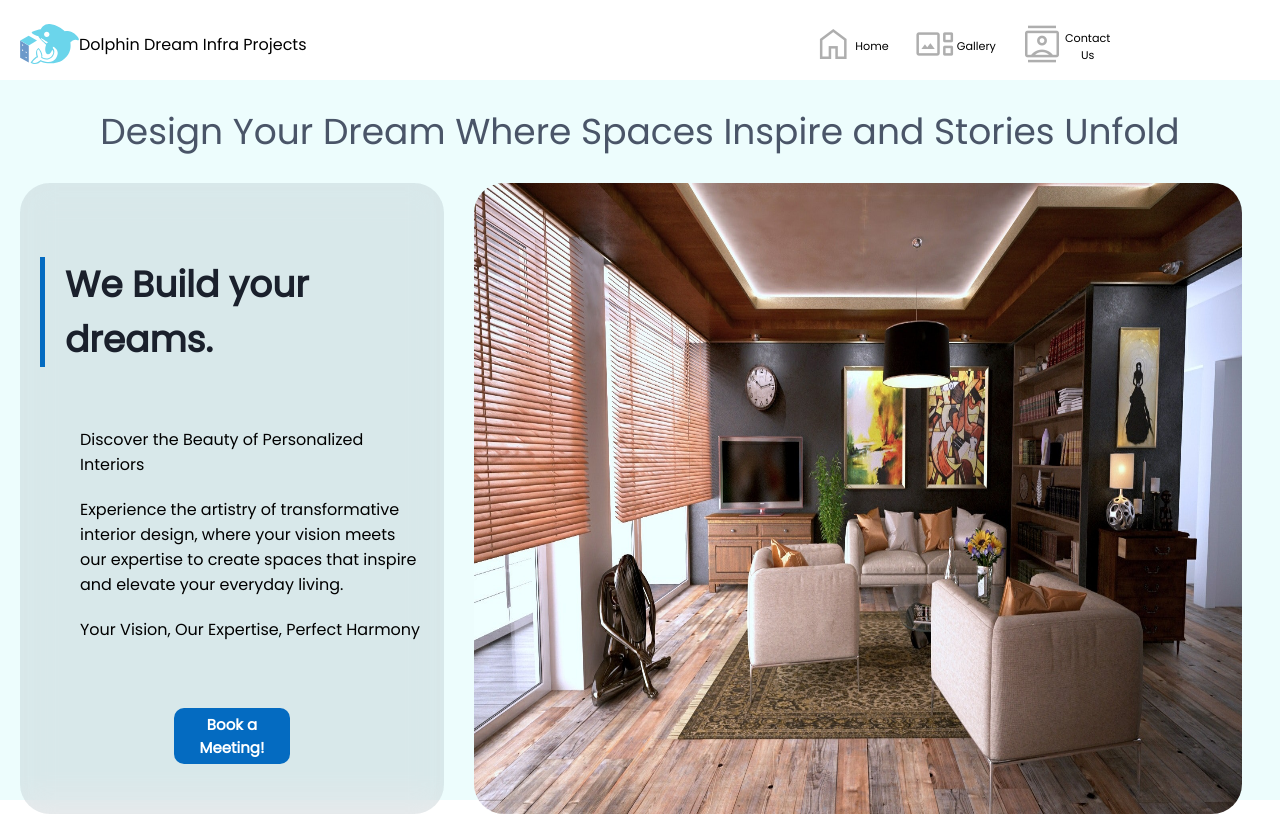
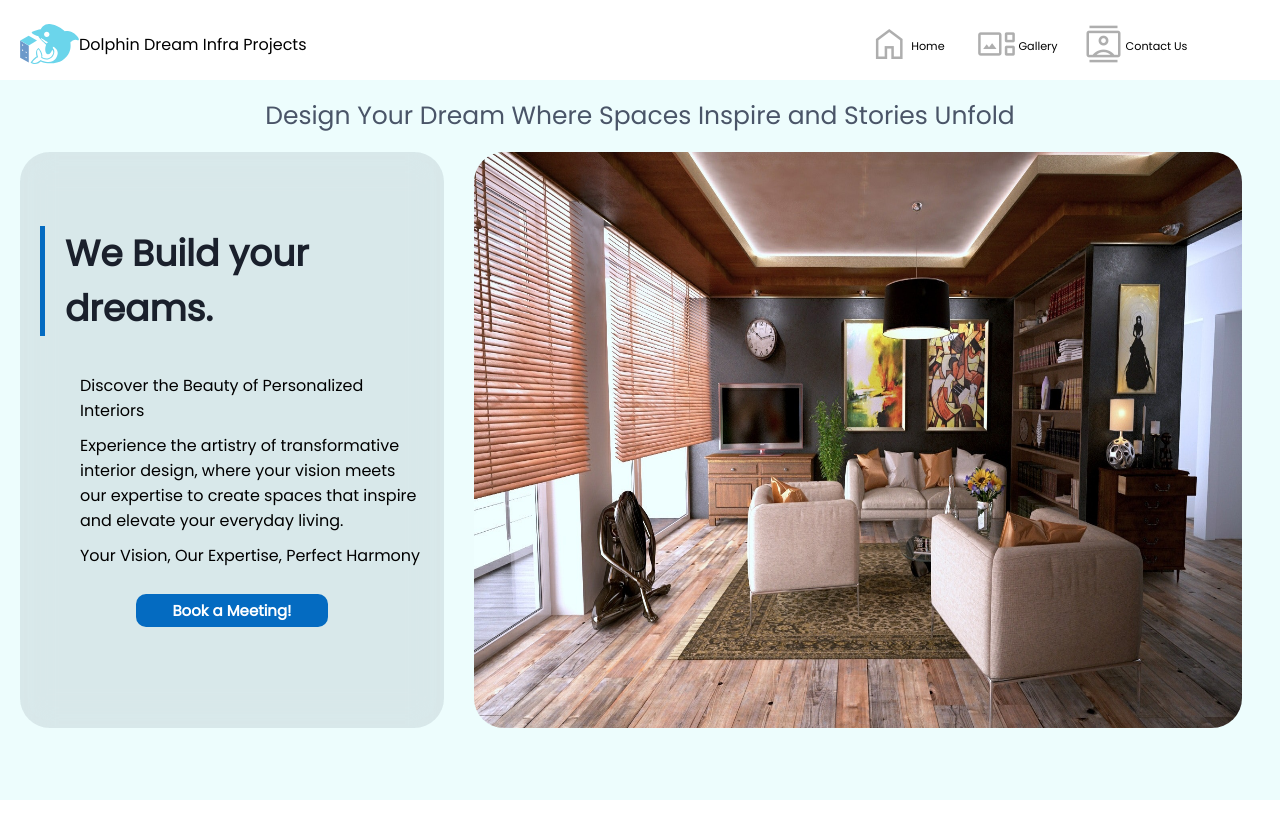
Before and after one commit to ShivashankarL/dolphin_iteriors, a React (Create React App) app: page /#/ in a window 1280 px wide. Built offline with nearby package versions, Linux system fonts and the light colour scheme.

Commit message:
update build for gh-pages

```diff
--- a/src/App.css
+++ b/src/App.css
@@ -3,6 +3,7 @@ html,
 body {
   height: 100%;
   margin: 0;
+  scroll-behavior: smooth;
 }
 
 .App {
--- a/src/components/LandingPage.tsx
+++ b/src/components/LandingPage.tsx
@@ -4,6 +4,7 @@ import NavBar from "./NavBar";
 import logo from "../images/logo.svg";
 import title1 from "../images/Dolphindream_Infra_Projects_LLP.svg";
 import Landing from "../images/landing.jpg";
+import ComingSoon from "./ComingSoon";
 const LandingPage = () => {
   return (
     <>
@@ -42,6 +43,7 @@ const LandingPage = () => {
           </div>
         </div>
       </div>
+      {/* <ComingSoon /> */}
     </>
   );
 };
--- a/src/components/NavBar.tsx
+++ b/src/components/NavBar.tsx
@@ -2,9 +2,6 @@ import React, { useState } from "react";
 import "./css/NavBar1.scss";
 import Logo from "../images/logo.svg";
 import { Link } from "react-router-dom";
-import Home from "../images/nav-icons/Home.svg";
-import Gallery from "../images/nav-icons/Gallery.svg";
-import ContactUs from "../images/nav-icons/ContactUs.svg";
 interface Props {
   children: React.ReactNode;
 }
--- a/src/components/css/LandingPage.scss
+++ b/src/components/css/LandingPage.scss
@@ -1,6 +1,6 @@
 .landing_page {
   height: calc(100% - 80px);
-  /* overflow: hidden; */
+  overflow: auto;
   background-size: cover;
   background-color: #edfdfd;
   display: flex;
@@ -8,20 +8,22 @@
 
   &-details {
     display: flex;
-    @media only screen and (max-width: 820px) {
+    height: 80%;
+    @media only screen and (max-width: 955px) {
       flex-direction: column;
       width: 100%;
     }
-    @media only screen and (min-width: 821px) {
+    @media only screen and (min-width: 956px) {
       flex-direction: row;
     }
   }
   .image_corousel {
-    @media only screen and (max-width: 820px) {
+    height: 100%;
+    @media only screen and (max-width: 955px) {
       width: calc(100% - 30px);
       margin-left: 20px;
     }
-    @media only screen and (min-width: 821px) {
+    @media only screen and (min-width: 956px) {
       width: 60%;
       margin-left: 30px;
     }
@@ -35,12 +37,20 @@
   .main-head {
     color: var(--gray-600, #4a5568);
     font-family: "Poppins", sans-serif;
-    @media only screen and (max-width: 477px) {
-      font-size: 16px;
+    @media only screen and (min-width: 956px) {
+      font-size: 25px;
     }
-    @media only screen and (min-width: 478px) {
-      font-size: 36px;
+    @media only screen and (max-width: 956px) {
+      font-size: 20px;
     }
+
+    @media only screen and (max-width: 615px) {
+      font-size: 18px;
+    }
+    @media only screen and (max-width: 550px) {
+      font-size: 15px;
+    }
+
     font-style: normal;
     font-weight: 400;
     line-height: normal;
@@ -48,11 +58,11 @@
   }
   .landing_text {
     display: flex;
-    @media only screen and (max-width: 820px) {
+    @media only screen and (max-width: 955px) {
       width: calc(100% - 80px);
       margin-bottom: 10px;
     }
-    @media only screen and (min-width: 821px) {
+    @media only screen and (min-width: 956px) {
       width: 30%;
     }
     padding: 50px 20px;
@@ -65,8 +75,9 @@
     background: rgba(45, 55, 72, 0.1);
     backdrop-filter: blur(16.133333206176758px);
     ul {
+      margin-top: 3px;
       li {
-        margin-top: 20px;
+        margin-top: 10px;
         text-overflow: ellipsis;
         overflow: hidden;
         font-family: "Poppins", sans-serif;
@@ -113,15 +124,33 @@
   color: white;
   /* height: 10px; */
   /* border: 2px solid skyblue; */
-  margin-top: 50px;
   padding: 5px;
   font-family: "Poppins", sans-serif;
-  font-size: 15px;
+
   /* padding: 10px 10px; */
   outline: none;
   font-weight: bolder;
-  width: 30%;
+
   cursor: pointer;
+  @media only screen and (max-width: 366px) {
+    width: 50%;
+    font-size: 13px;
+  }
+  @media only screen and (min-width: 367px) and (max-width: 600px) {
+    width: 40%;
+    font-size: 13px;
+  }
+  @media only screen and (min-width: 601px) {
+    width: 30%;
+    font-size: 15px;
+  }
+  @media only screen and (max-width: 950px) {
+    margin-top: 10px;
+  }
+  @media only screen and (min-width: 951px) {
+    margin-top: 10px;
+    width: 50%;
+  }
 }
 
 @media only screen and (max-width: 1390px) {
@@ -129,11 +158,7 @@
     width: 70%;
   }
 }
-@media only screen and (max-width: 990px) {
-  .get-quote-btn {
-    width: 30%;
-  }
-}
+
 @media only screen and (max-width: 770px) {
   .landing_text {
     width: 70%;
@@ -155,9 +180,6 @@
   .head-paragraph {
     font-size: 15px;
   }
-  .get-quote-btn {
-    font-size: 18px;
-  }
 }
 @media only screen and (max-width: 400px) {
   .landing_text {
--- a/src/components/css/NavBar1.scss
+++ b/src/components/css/NavBar1.scss
@@ -1,18 +1,28 @@
 .navbar {
   width: 100%;
-  z-index: 2;
   &-nav-wrapper {
     position: -webkit-sticky; /* Safari */
     position: sticky;
     width: 100%;
     top: 0;
     background-color: #fff;
+    z-index: 2;
     nav {
       display: grid;
-      grid-template-columns: 0.3fr 4fr 3fr;
+      @media only screen and (max-width: 600px) {
+        grid-template-columns: 4.3fr 3fr;
+        // display: none;
+      }
+      @media only screen and (min-width: 601px) {
+        grid-template-columns: 0.3fr 4fr 0.1fr;
+        // display: none;
+      }
+      @media only screen and (min-width: 721px) {
+        grid-template-columns: 0.3fr 4fr 6fr;
+        // display: none;
+      }
       align-items: center;
       height: 80px;
-      overflow: hidden;
       .menu-toggle {
         justify-self: end;
         margin-right: 25px;
@@ -63,14 +73,12 @@
       }
       .logo-title {
         color: #000;
-        // font-size: 1rem;
+        font-size: 1rem;
 
-        @media only screen and (max-width: 477px) {
-          font-size: 0.8rem;
+        @media only screen and (max-width: 648px) {
+          display: none;
         }
-        @media only screen and (max-width: 396px) {
-          font-size: 0.7rem;
-        }
+
         // @media screen and (min-width: 934px) {
         //   font-size: 1.5rem;
         // }
@@ -82,13 +90,15 @@
       }
       ul {
         list-style: none;
+
         @media screen and (max-width: 720px) {
+          margin-top: 35px;
           display: flex;
           flex-direction: column;
         }
         @media screen and (min-width: 721px) {
           display: grid;
-          grid-template-columns: 2fr 2fr 3fr 2fr 2fr;
+          grid-template-columns: 2fr 2fr 3fr 1fr;
           column-gap: 10px;
           justify-self: end;
         }
@@ -119,13 +129,10 @@
 
           padding: calc(var(--g) + var(--b));
           --_g: #0000 25%, var(--c) 0;
-          background: conic-gradient(
-                from 180deg at top var(--b) right var(--b),
-                var(--_g)
-              )
+          background: conic-gradient(from 180deg at top var(--b), var(--_g))
               var(--_i, 200%) 0 /200% var(--_i, var(--b)) no-repeat,
-            conic-gradient(at bottom var(--b) left var(--b), var(--_g)) 0
-              var(--_i, 200%) / var(--_i, var(--b)) 200% no-repeat;
+            conic-gradient(at bottom var(--b)) 0 var(--_i, 200%) /
+              var(--_i, var(--b)) 200% no-repeat;
           transition: 0.3s, background-position 0.3s 0.3s;
           cursor: pointer;
           &:hover {
```
Also changed, not shown: src/components/ComingSoon.tsx (added, +11 -0 lines), src/components/css/coming_soon.scss (added, +7 -0 lines).
